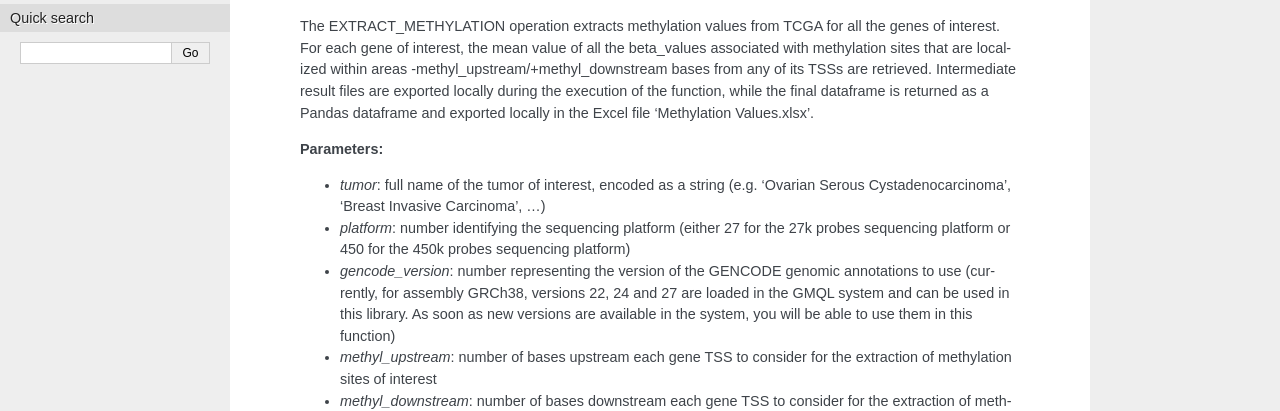
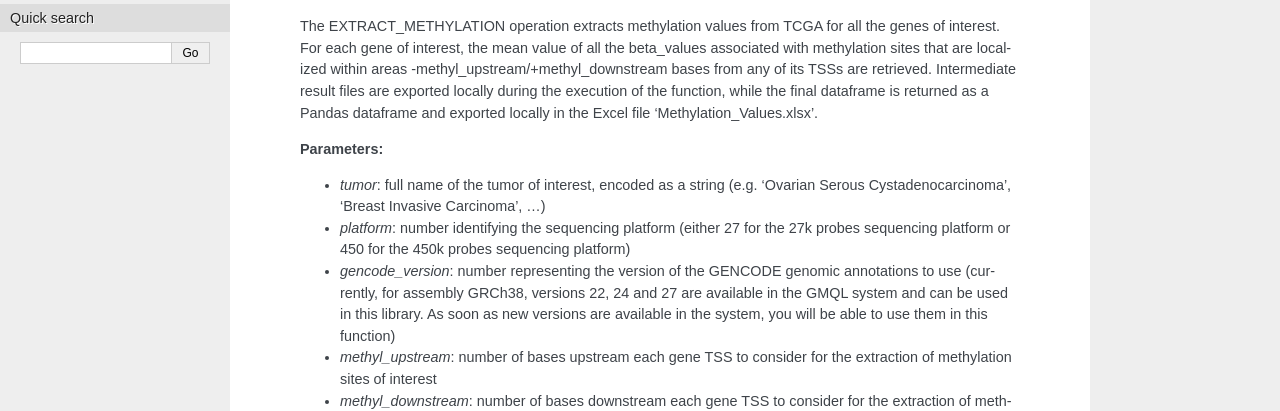
Before and after one commit to DEIB-GECO/genereg, a Sphinx documentation site: the page built from doc/source/tcga.rst, in a window 1280 px wide and 900 px high. Shown: the part 412-823 px from the top of the window. Built offline with Sphinx 7.4.7, drawn with Linux system fonts in a browser that asks for light colours; some of the changed text lies outside the part shown.

Commit message:
Update tcga.rst

```diff
--- a/doc/source/tcga.rst
+++ b/doc/source/tcga.rst
@@ -15,7 +15,7 @@ Extraction of Methylation values
 
 ``extract_methylation(tumor, platform, gencode_version, methyl_upstream, methyl_downstream)``
 
-	The EXTRACT_METHYLATION operation extracts methylation values from TCGA for all the genes of interest. For each gene of interest, the mean value of all the beta_values associated with methylation sites that are localized within areas -methyl_upstream/+methyl_downstream bases from any of its TSSs are retrieved. Intermediate result files are exported locally during the execution of the function, while the final dataframe is returned as a Pandas dataframe and exported locally in the Excel file 'Methylation Values.xlsx'.
+	The EXTRACT_METHYLATION operation extracts methylation values from TCGA for all the genes of interest. For each gene of interest, the mean value of all the beta_values associated with methylation sites that are localized within areas -methyl_upstream/+methyl_downstream bases from any of its TSSs are retrieved. Intermediate result files are exported locally during the execution of the function, while the final dataframe is returned as a Pandas dataframe and exported locally in the Excel file 'Methylation_Values.xlsx'.
 
 	**Parameters:**
 
@@ -23,7 +23,7 @@ Extraction of Methylation values
 
 	* *platform*: number identifying the sequencing platform (either 27 for the 27k probes sequencing platform or 450 for the 450k probes sequencing platform)
 
-	* *gencode_version*: number representing the version of the GENCODE genomic annotations to use (currently, for assembly GRCh38, versions 22, 24 and 27 are loaded in the GMQL system and can be used in this library. As soon as new versions are available in the system, you will be able to use them in this function)
+	* *gencode_version*: number representing the version of the GENCODE genomic annotations to use (currently, for assembly GRCh38, versions 22, 24 and 27 are available in the GMQL system and can be used in this library. As soon as new versions are available in the system, you will be able to use them in this function)
 
 	* *methyl_upstream*: number of bases upstream each gene TSS to consider for the extraction of methylation sites of interest
 
@@ -60,7 +60,7 @@ Extraction of Gene Expression values
 
 ``extract_expression(tumor, platform, gencode_version)``
 
-	The EXTRACT_EXPRESSION operation extracts expression values from TCGA for all the genes of interest and their candidate regulatory genes. Intermediate result files are exported locally during the execution of the function, while the final dataframes are returned as Pandas dataframes and exported locally in the Excel files 'Gene Expression - InterestGenes.xlsx' and 'Gene Expression - RegulatoryGenes.xlsx'.
+	The EXTRACT_EXPRESSION operation extracts expression values from TCGA for all the genes of interest and their candidate regulatory genes. Intermediate result files are exported locally during the execution of the function, while the final dataframes are returned as Pandas dataframes and exported locally in the Excel files 'Gene_Expression-InterestGenes.xlsx' and 'Gene_Expression-RegulatoryGenes.xlsx'.
 
 	**Parameters:**
 
@@ -68,7 +68,7 @@ Extraction of Gene Expression values
 
 	* *platform*: number identifying the sequencing platform (either 27 for the 27k probes sequencing platform or 450 for the 450k probes sequencing platform)
 
-	* *gencode_version*: number representing the version of the GENCODE genomic annotations to use (currently, for assembly GRCh38, versions 22, 24 and 27 are loaded in the GMQL system and can be used in this library. As soon as new versions are available in the system, you will be able to use them in this function)
+	* *gencode_version*: number representing the version of the GENCODE genomic annotations to use (currently, for assembly GRCh38, versions 22, 24 and 27 are available in the GMQL system and can be used in this library. As soon as new versions are available in the system, you will be able to use them in this function)
 
 	**Return:** two Pandas dataframes
 
```
